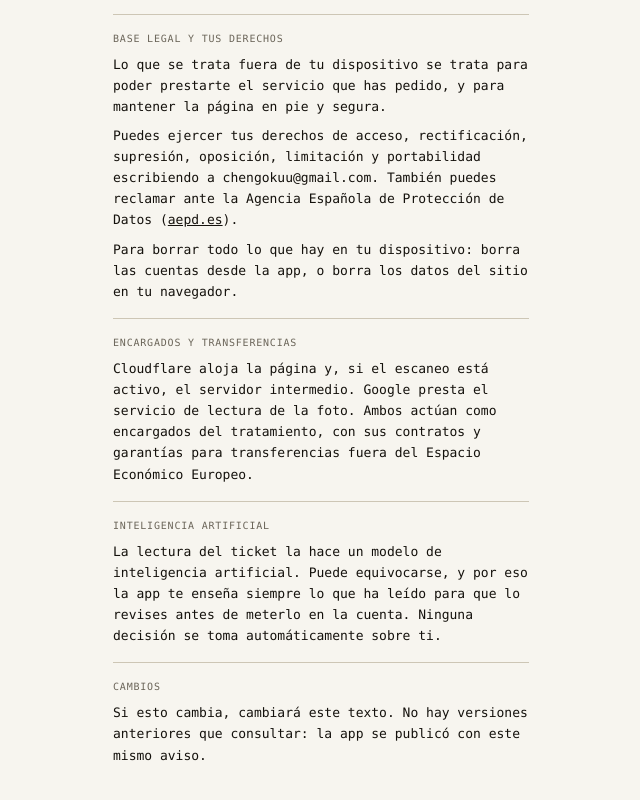
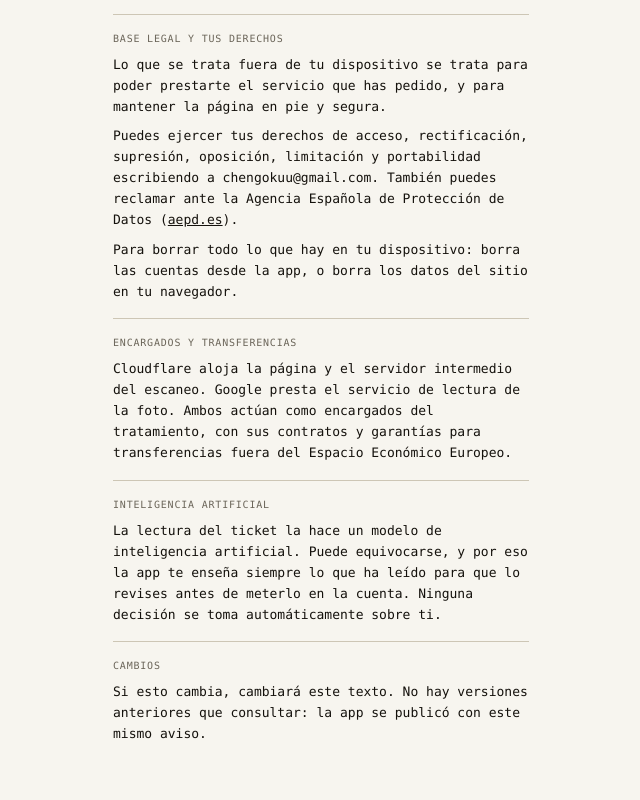
Before and after one commit to diegomnDev/table-split, a React (Vite) app: page /legal in a window 1280 px wide. Shown: the part 983-1783 px from the top of the page, without its empty margins (319-959 px from the left). Built offline with nearby package versions, Linux system fonts and the light colour scheme; no server answers.

Commit message:
fix(legal): stop declaring processors that are not involved
With the scan disabled no image leaves the device, so naming Google as a
processor and describing an AI system stated a processing that does not
happen. Both sections now follow whether the scan endpoint is configured.

```diff
--- a/src/screens/LegalScreen.tsx
+++ b/src/screens/LegalScreen.tsx
@@ -112,13 +112,21 @@ export function LegalScreen() {
       </Section>
 
       <Section title="Encargados y transferencias">
+        {scanEnabled ? (
           <p>
-          Cloudflare aloja la página y, si el escaneo está activo, el servidor intermedio. Google
-          presta el servicio de lectura de la foto. Ambos actúan como encargados del tratamiento,
-          con sus contratos y garantías para transferencias fuera del Espacio Económico Europeo.
+            Cloudflare aloja la página y el servidor intermedio del escaneo. Google presta el
+            servicio de lectura de la foto. Ambos actúan como encargados del tratamiento, con sus
+            contratos y garantías para transferencias fuera del Espacio Económico Europeo.
           </p>
+        ) : (
+          <p>
+            Cloudflare aloja la página, y es el único encargado del tratamiento que interviene.
+            Ningún otro proveedor recibe nada.
+          </p>
+        )}
       </Section>
 
+      {scanEnabled && (
         <Section title="Inteligencia artificial">
           <p>
             La lectura del ticket la hace un modelo de inteligencia artificial. Puede equivocarse, y
@@ -126,6 +134,7 @@ export function LegalScreen() {
             la cuenta. Ninguna decisión se toma automáticamente sobre ti.
           </p>
         </Section>
+      )}
 
       <Section title="Cambios">
         <p>
```
Also changed, not shown: 1 other file (tests, documents, lock files or other folders). Lines whose indentation alone changed are shown as unchanged.
